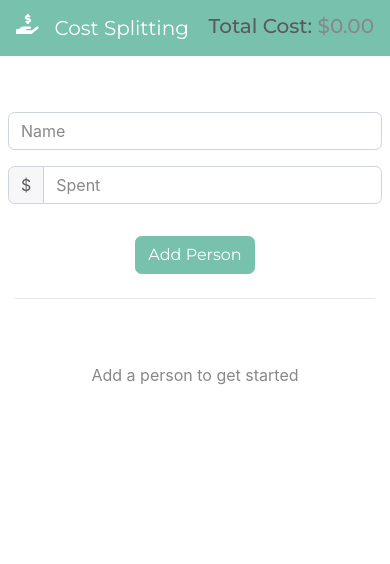
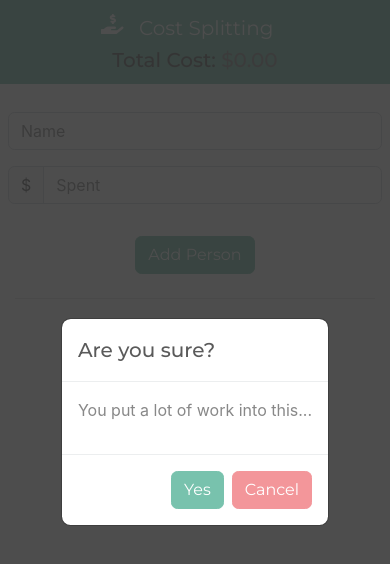
Before and after one commit to alex-mcconnell/cost-splitting, a Vue app: page / in a window 390 px wide. Shown: the top 564 px of the page. Built offline with nearby package versions, Linux system fonts and the light colour scheme.

Commit message:
Made it responsive on mobile

```diff
--- a/src/App.vue
+++ b/src/App.vue
@@ -9,8 +9,8 @@
         <div class="d-flex justify-content-center">
           <button
             class="btn btn-info mr-3"
-            @click="handleSort" >Sort by $ Owed <font-awesome-icon
-            :icon="sortAsc ? 'angle-up' : 'angle-down'" /></button>
+            @click="handleSort" >Sort By $ Owed <font-awesome-icon
+            :icon="sortDesc ? 'angle-up' : 'angle-down'" /></button>
             <button
             class="btn btn-danger"
             @click="cancelModalDisplay = 'block'">Reset List</button>
@@ -24,7 +24,7 @@
       </div>
     </div>
     <reset-modal
-      @cancel-reset-list="cancelModalDisplay = 'none'"
+      @cancel-reset-list="cancelModalDisplay = 'none !important'"
       @reset-list="resetList"
       :style="{display: cancelModalDisplay}" />
   </div>
@@ -54,7 +54,7 @@ export default {
   data() {
     return {
       people: [],
-      sortAsc: true,
+      sortDesc: true,
       cancelModalDisplay: 'none'
     };
   },
@@ -81,23 +81,23 @@ export default {
       this.people.splice(id, 1, person);
     },
     handleSort() {
-      this.sortAsc = !this.sortAsc;
+      this.sortDesc = !this.sortDesc;
 
       this.people.sort((a, b) => {
         if (a.spent - this.amtOwedPerPerson < b.spent - this.amtOwedPerPerson) {
-          return this.sortAsc ? 1 : -1;
+          return this.sortDesc ? 1 : -1;
         } else if (
           a.spent - this.amtOwedPerPerson >
           b.spent - this.amtOwedPerPerson
         ) {
-          return !this.sortAsc ? 1 : -1;
+          return !this.sortDesc ? 1 : -1;
         }
         return 0;
       });
     },
     resetList() {
       this.people = [];
-      this.cancelModalDisplay = 'none';
+      this.cancelModalDisplay = 'none !important';
     }
   },
   watch: {
--- a/src/components/AddPerson.vue
+++ b/src/components/AddPerson.vue
@@ -5,6 +5,7 @@
           <div class="col-sm-auto p-2">
             <input
               type="text"
+              maxlength="30"
               class="form-control"
               id="nameInput"
               placeholder="Name"
--- a/src/components/Navbar.vue
+++ b/src/components/Navbar.vue
@@ -1,5 +1,5 @@
 <template>
-    <nav class="navbar navbar-dark bg-primary fixed-top">
+    <nav class="navbar navbar-dark bg-primary fixed-top" id="nav">
       <div class="navbar-header">
         <a class="navbar-brand" href="/">
           <font-awesome-icon icon="hand-holding-usd" class="mr-3 mb-1" />Cost Splitting
@@ -21,3 +21,17 @@ export default {
   }
 };
 </script>
+
+<style>
+@media screen and (max-width: 500px) {
+  .navbar-header,
+  .navbar-right {
+    float: left;
+    text-align: center;
+    width: 100%;
+  }
+  .navbar-brand {
+    float: none;
+  }
+}
+</style>
--- a/src/components/Person.vue
+++ b/src/components/Person.vue
@@ -1,6 +1,5 @@
 <template>
-  <li v-if="!isEditable" class="list-group-item d-flex justify-content-between align-items-center flex-wrap">
-    <div class="d-flex align-items-center">
+  <li v-if="!isEditable" class="list-group-item d-flex align-items-center">
       <font-awesome-icon
         icon="edit"
         class="mr-3"
@@ -10,12 +9,10 @@
         class="mr-3"
         @click="handleDeletePerson" />
     <h3>{{ name }} spent {{ spentFormatted }}</h3>
-    </div>
-    <h2><span class="badge" :class="pillColor">{{ owedFormatted }}</span></h2>
+    <h2 class="ml-auto"><span class="badge" :class="pillColor">{{ owedFormatted }}</span></h2>
   </li>
 
-  <li v-else class="list-group-item d-flex justify-content-between align-items-center">
-    <div class="d-flex align-items-center">
+  <li v-else class="list-group-item d-flex align-items-center">
     <font-awesome-icon
       icon="save"
       class="mr-3"
@@ -24,19 +21,16 @@
       icon="undo"
       class="mr-3"
       @click="handleCancelEdit" />
-      <div class="edit-inputs d-flex align-items-center">
-        <div>
+    <div class="d-flex flex-wrap align-items-center edit-fields">
       <input
         type="text"
         class="form-control"
         v-model="editPerson.name"
-          id="nameInput"
+        id="name-input"
         placeholder="Name"
         required>
-        </div>
       <h3>&nbsp;spent&nbsp;</h3>
-        <div>
-          <div class="input-group">
+      <div class="input-group flex-wrap-none" id="spent-input">
         <div class="input-group-prepend">
           <span class="input-group-text">$</span>
         </div>
@@ -51,9 +45,7 @@
           required >
       </div>
     </div>
-      </div>
-    </div>
-    <h2 class="ml-2"><span class="badge" :class="pillColor">{{ owedFormatted }}</span></h2>
+    <h2 class="ml-auto"><span class="badge" :class="pillColor">{{ owedFormatted }}</span></h2>
   </li>
 </template>
 
@@ -134,15 +126,21 @@ svg[data-icon='save']:hover {
   cursor: pointer;
 }
 
-@media screen and (max-width: 600px) {
-  h2,
-  h3 {
+#name-input {
+  max-width: 200px;
+}
+
+#spent-input {
+  max-width: 200px;
+}
+
+
+
+@media screen and (max-width: 576px) {
+  h3,
+  h2 {
     font-size: 14px;
-    margin: 0;
-  }
-  .edit-inputs {
-    display: flex;
-    flex-wrap: wrap;
+    margin-bottom: 0;
   }
 }
 </style>
--- a/src/components/ResetModal.vue
+++ b/src/components/ResetModal.vue
@@ -1,6 +1,6 @@
 <template>
-  <div class="modal" :style="{'display': display}">
-    <div class="modal-dialog d-flex" role="document">
+  <div class="modal d-flex align-items-center justify-content-center" :style="{'display': display}">
+    <div class="modal-dialog" role="document">
       <div class="modal-content">
         <div class="modal-header">
           <h5 class="modal-title">Are you sure?</h5>
```
Also changed, not shown: 1 other file (tests, documents, lock files or other folders). Lines whose indentation alone changed are shown as unchanged.
